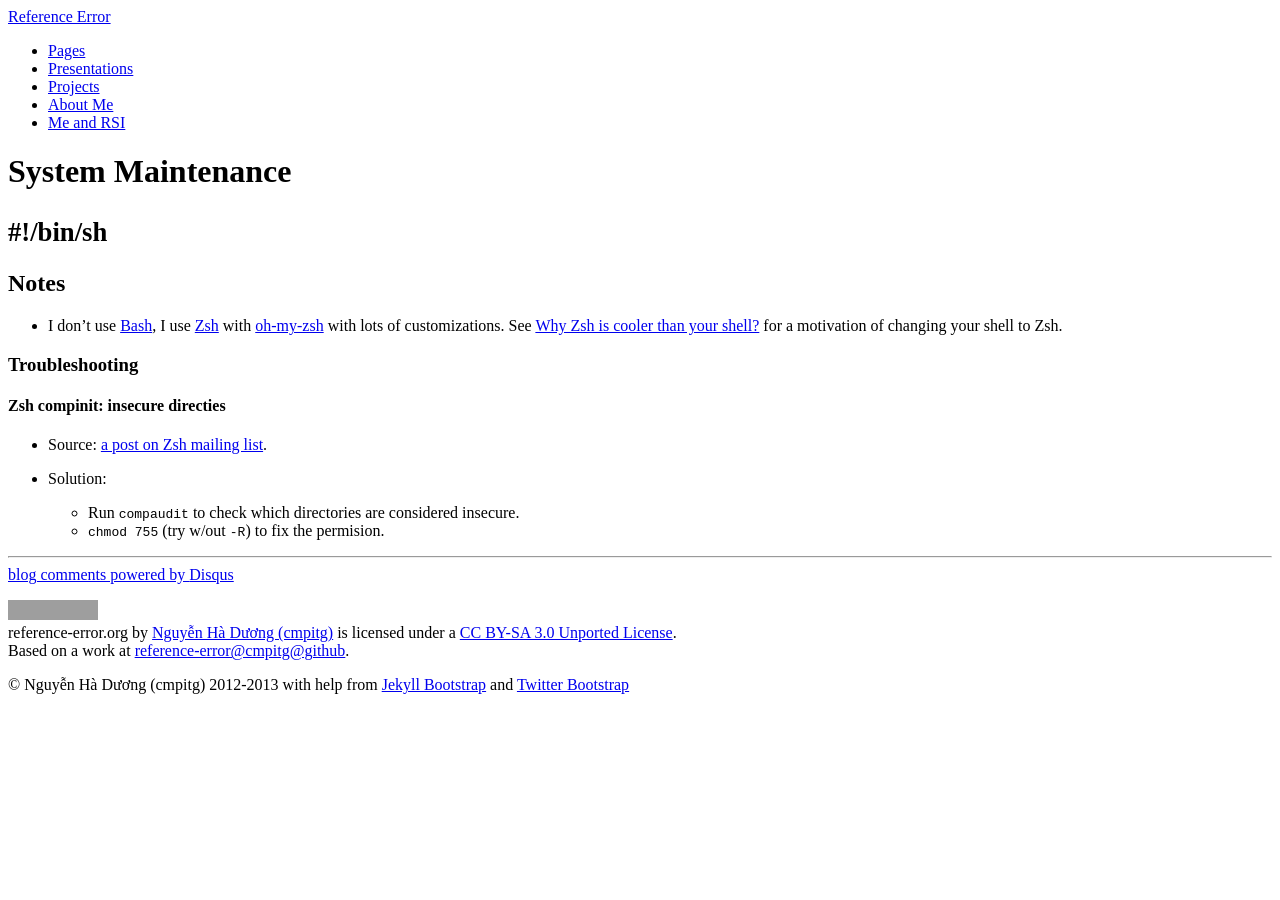
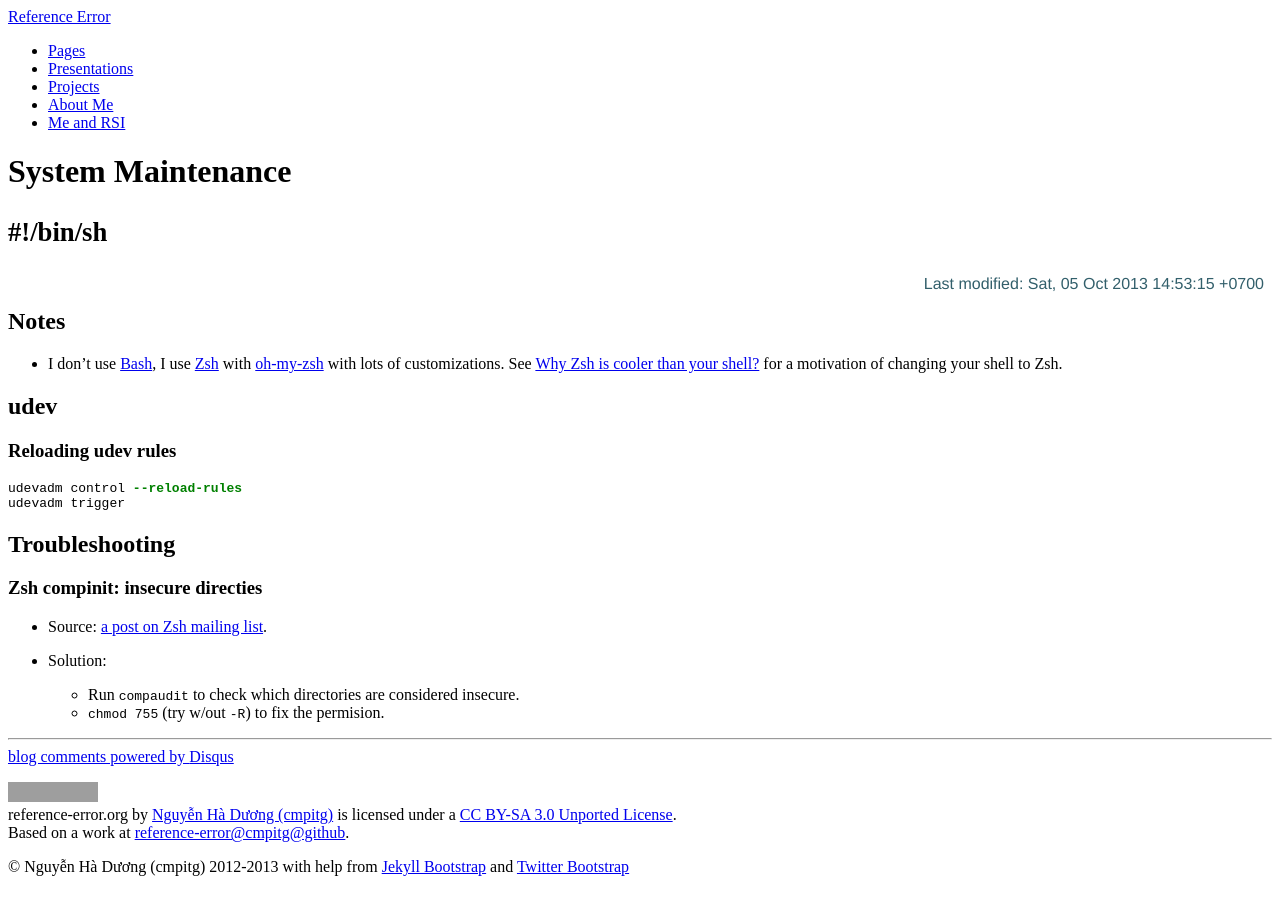
Before and after one commit to cmpitg/cmpitg.github.com, a Jekyll site: the page built from guides/system.md, in a window 1280 px wide. Built offline with Jekyll 4.4.1, drawn with Linux system fonts in a browser that asks for light colours; Markdown is read by kramdown in place of the engine named in the settings; comment, search, counter and statistics services are not loaded; grey boxes are pictures that could not be loaded.

Commit message:
Update system guide

````diff
--- a/guides/system.md
+++ b/guides/system.md
@@ -5,7 +5,7 @@ tagline: "#!/bin/sh"
 category: System
 tags: [system, guide, shell]
 permalink: /system/
-last_updated:
+last_updated: Sat, 05 Oct 2013 14:53:15 +0700
 ---
 {% include JB/setup %}
 
@@ -13,9 +13,18 @@ last_updated:
 
 * I don't use [Bash](https://en.wikipedia.org/wiki/Bash_%28Unix_shell%29), I use [Zsh](https://en.wikipedia.org/wiki/Zsh) with [oh-my-zsh](https://github.com/robbyrussell/oh-my-zsh) with lots of customizations.  See [Why Zsh is cooler than your shell?](http://www.reddit.com/r/linux/comments/1e4ozl/why_zsh_is_cooler_than_your_shell/) for a motivation of changing your shell to Zsh.
 
-### Troubleshooting
+## udev
 
-#### Zsh compinit: insecure directies
+### Reloading udev rules
+
+```sh
+udevadm control --reload-rules
+udevadm trigger
+```
+
+## Troubleshooting
+
+### Zsh compinit: insecure directies
 
 * Source: [a post on Zsh mailing list](http://www.zsh.org/mla/users/2008/msg00566.html).
 
````
